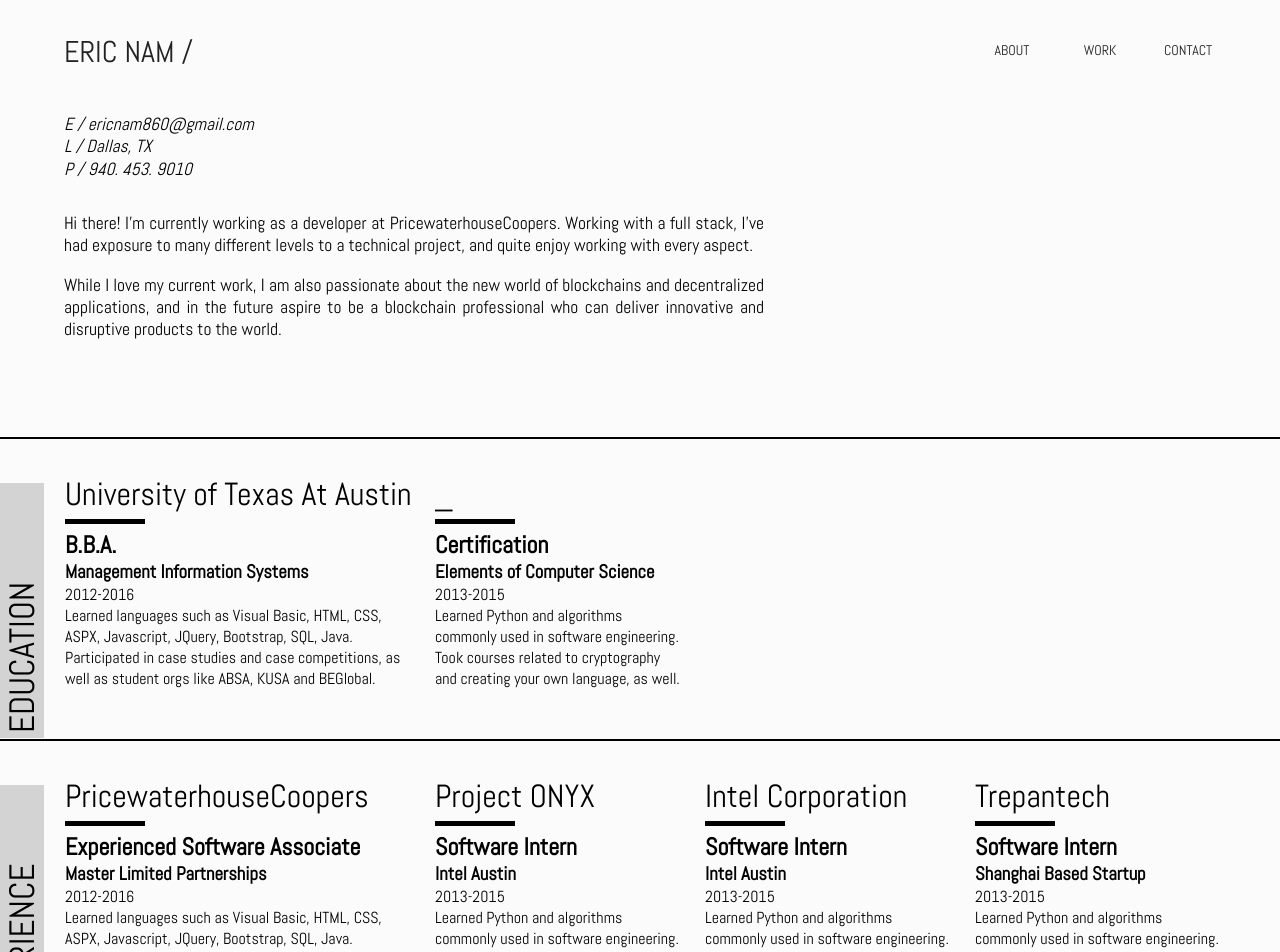
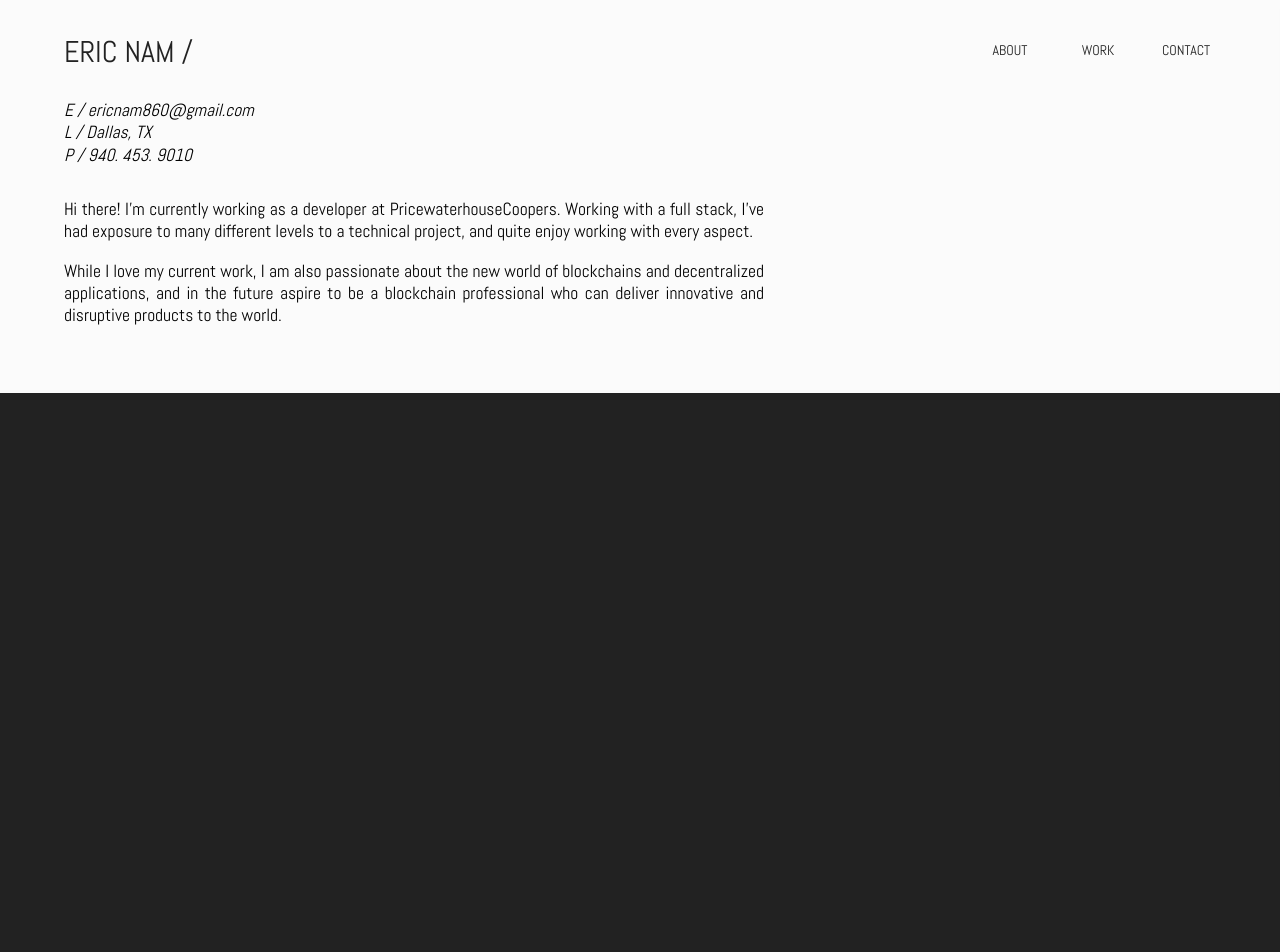
Before and after one commit to ericnam/ericnamlanding, a React (Create React App) app in the folder client/: page / in a window 1280 px wide. Shown: the top 952 px of the page. Built offline with nearby package versions, Linux system fonts and the light colour scheme; a web font is replaced by a local one.

Commit message:
Weird discrepancy in git

```diff
--- a/client/src/components/App.js
+++ b/client/src/components/App.js
@@ -14,9 +14,7 @@
 				<BrowserRouter>
 					<MuiThemeProvider>
 						<Landing />
-						<Section />
 						<Work />
-						<Section />
 					</MuiThemeProvider>
 				</BrowserRouter>
 			</div>
--- a/client/src/components/Navbar.js
+++ b/client/src/components/Navbar.js
@@ -19,7 +19,7 @@
 
  	render() {
  		const rightNav = (
-			<div>
+			<div class="right-nav">
 		    	<FlatButton className="navbar-item" label="ABOUT" />
 		    	<FlatButton className="navbar-item" label="WORK" />
 		    	<FlatButton className="navbar-item" label="CONTACT" />
@@ -40,6 +40,7 @@
 					    showMenuIconButton={false}
 					    // iconElementLeft={}
 					    iconElementRight={rightNav}
+					    style={{position: 'fixed'}}
 			  		/>
       			</div>
 	      		<Drawer width={250} openSecondary={true} open={this.state.open}>
--- a/client/src/components/Work.js
+++ b/client/src/components/Work.js
@@ -16,50 +16,14 @@
 		);
 
     	return (
-  			<div class="section">
-  				<div class="section-header">
-  					<div class="section-header-rotate">
-  						EXPERIENCE
-  					</div>
-  				</div>
+  			<div class="work">
 
-  				<div class="container">
-  					<div class="section-content">
-  						<Subsection
-  							title="PricewaterhouseCoopers"
-  							header="Experienced Software Associate"
-  							subheader="Master Limited Partnerships"
-  							subsubheader="2012-2016"
-  							blurb={MISBlurb}
-  							width="350px"
-						/><Subsection
-                title="Project ONYX"
-                header="Software Intern"
-                subheader="Intel Austin"
-                subsubheader="2013-2015"
-                blurb={CSBlurb}
-                width="250px"
-            />
-						<Subsection
-  							title="Intel Corporation"
-  							header="Software Intern"
-  							subheader="Intel Austin"
-  							subsubheader="2013-2015"
-  							blurb={CSBlurb}
-  							width="250px"
-						/>
-            <Subsection
-                title="Trepantech"
-                header="Software Intern"
-                subheader="Shanghai Based Startup"
-                subsubheader="2013-2015"
-                blurb={CSBlurb}
-                width="250px"
-            />
-  					</div>
-  				</div>
-
-  			</div>
+    				<div class="container">
+            <br />
+            <br />
+            <br />
+            </div>
+        </div>
     	)
     }
 }
--- a/client/src/index.js
+++ b/client/src/index.js
@@ -1,5 +1,6 @@
 // all of our routing information in index.js
-import './styles/style.css';
+import './public/styles/style.css';
+import './public/js/index.js'
 import React from 'react';
 import ReactDOM from 'react-dom';
 import { Provider } from 'react-redux';
--- a/client/src/styles/style.css
+++ b/client/src/public/styles/style.css
@@ -40,19 +40,29 @@
 	margin: 0 auto;
 	box-sizing: border-box;
 }
+
+
+
+
 .navbar {
 	padding: 0 !important;
+	position: fixed;
+	max-width: 1200px !important;
+	transition-duration: 0s !important;
+	background-color: #fbfbfb !important;
 }
-.navbar,
-.navbar-item {
-	background-color: rgba(0,0,0,0) !important;
+.navbar ,
+.navbar-item{
 	font-family: 'Abel', sans-serif !important;
 	box-shadow: none !important;
 }
 .navbar h1{
+	/*background-color: #fbfbfb;*/
 	font-size: 30px !important;
 	color: #222 !important;
-	padding: 20px 0 20px 0 !important;
+	padding: 20px 0 0px 0 !important;
+	width: 20% !important;
+	height: 44px !important;
 }
 .navbar .navbar-item{
 	margin-top: 23px !important;
@@ -65,6 +75,12 @@
 	margin-top: 25px !important;
 	min-width: 50px !important;
 	display: none !important;
+}
+.navbar .right-nav{
+	margin-right: 50px;
+}
+.navbar .right-nav span{
+	color: #222 !important;
 }
 
 .nav-item-list.drawer{
@@ -87,6 +103,20 @@
 	margin-right: 10px !important;
 }
 
+.navbar.transparent{
+	background-color: transparent !important;
+	transition-duration: 0s !important;
+}
+.navbar.transparent.work-color h1,
+.navbar.transparent.work-color .right-nav span{
+	color: white !important;
+}
+.navbar.transparent.work-color.work-section
+{
+	background-color: #222 !important;
+}
+
+
 @media (max-width: 479px){
 }
 
@@ -103,7 +133,7 @@
 }
 
 .landing{
-	padding-bottom: 80px;
+	padding-bottom: 50px;
 	-webkit-background-size: cover, auto;
     -moz-background-size: cover, auto;
     -o-background-size: cover, auto;
@@ -120,6 +150,8 @@
 .landing .profile {
 	max-width: 700px;
 	text-align: justify;
+	padding-bottom:0px;
+	padding-top: 90px;
 }
 .landing .profile p {
 	font-family: 'Abel', sans-serif !important;
@@ -196,6 +228,14 @@
 	position: relative;
 	min-height: 300px;
 }
+.work{
+	background-color: #222;
+	color: white;
+	min-height: 100vh;
+}
+.work hr{
+	background-color: white !important;
+}
 .section .section-header {
 	font-size: 2.2em;
 	background-color: lightgrey;
```
